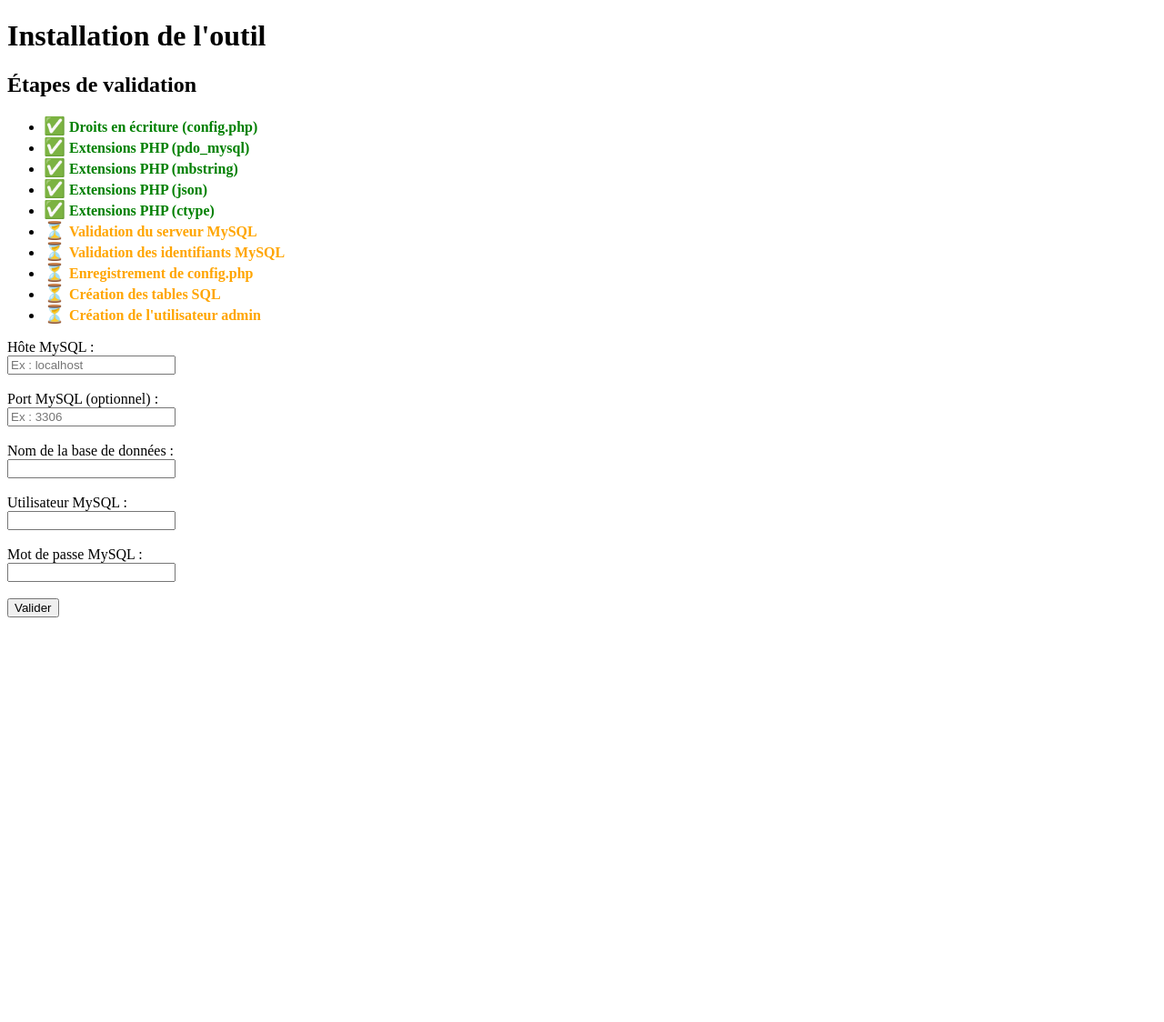
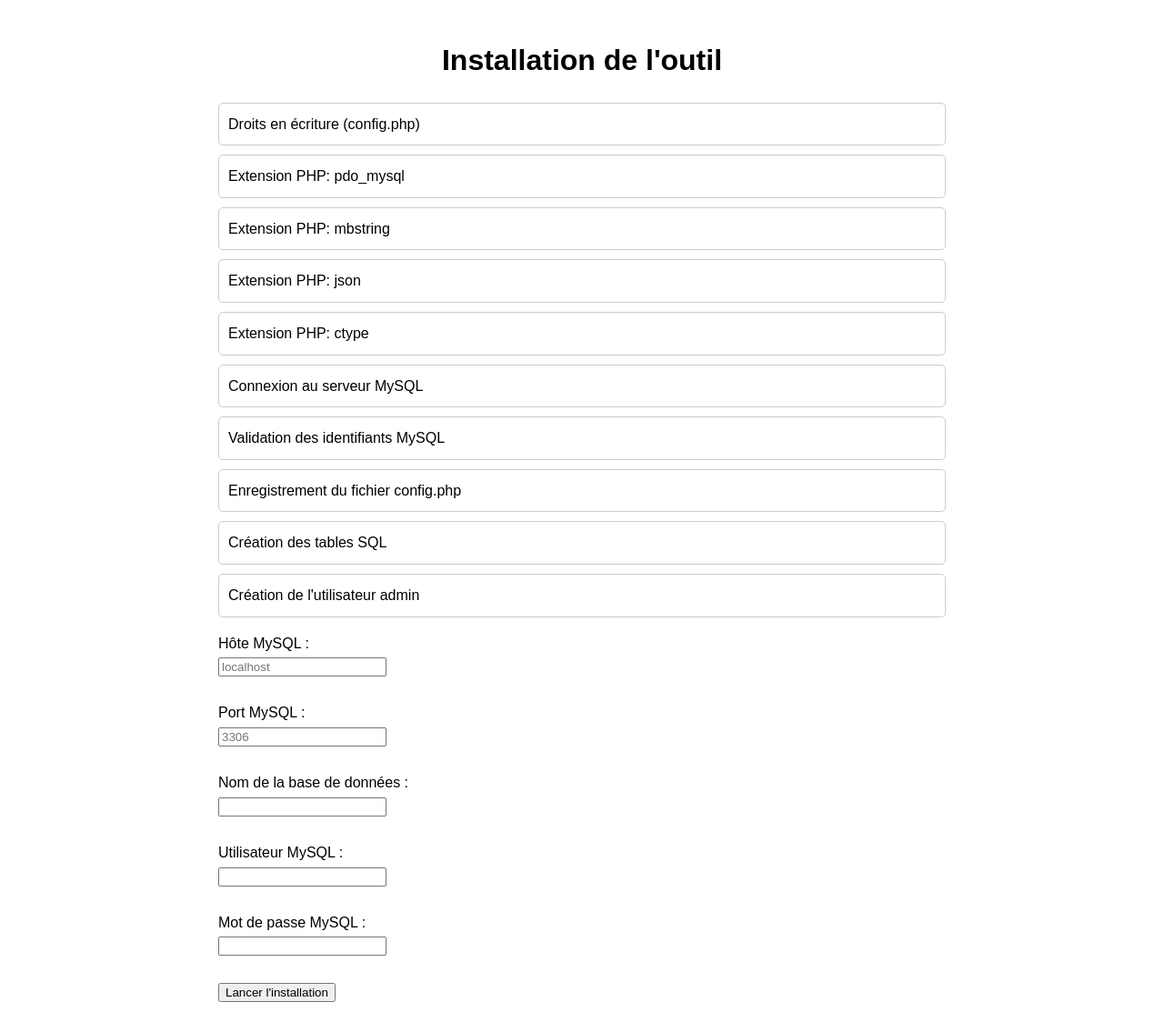
Before and after one commit to Astik21/devhisto, a PHP site: page /install.php in a window 1280 px wide. Shown: the whole page at 91% size. Before the commit the page ends 679 px from the top, so only its background shows below. Run offline with PHP 8.4, Linux system fonts and the light colour scheme.

Commit message:
passage en ajax

```diff
--- a/install.php
+++ b/install.php
@@ -1,171 +1,53 @@
+
 <?php
-// Initialisation des étapes de validation
-$validationSteps = [
-    'Droits en écriture (config.php)' => 'pending',
-    'Extensions PHP (pdo_mysql)' => 'pending',
-    'Extensions PHP (mbstring)' => 'pending',
-    'Extensions PHP (json)' => 'pending',
-    'Extensions PHP (ctype)' => 'pending',
-    'Validation du serveur MySQL' => 'pending',
-    'Validation des identifiants MySQL' => 'pending',
-    'Enregistrement de config.php' => 'pending',
-    'Création des tables SQL' => 'pending',
-    'Création de l\'utilisateur admin' => 'pending'
-];
+// Entry point for the installation process
+session_start();
 
-// Initialisation de $canProceed par défaut
-$canProceed = true;
-
-// Vérification des droits d'écriture sur config.php
-$configFile = __DIR__ . '/config.php';
-if (is_writable(__DIR__) && (!file_exists($configFile) || is_writable($configFile))) {
-    $validationSteps['Droits en écriture (config.php)'] = 'ok';
-} else {
-    $validationSteps['Droits en écriture (config.php)'] = 'ko';
+// Redirect AJAX requests to the backend handler
+if ($_SERVER['REQUEST_METHOD'] === 'POST') {
+    require_once __DIR__ . '/install/backend.php';
+    exit;
 }
-
-// Vérification des extensions PHP nécessaires
-$requiredExtensions = ['pdo_mysql', 'mbstring', 'json', 'ctype'];
-foreach ($requiredExtensions as $extension) {
-    $validationSteps["Extensions PHP ($extension)"] = extension_loaded($extension) ? 'ok' : 'ko';
-}
-
-// Vérifier si tout est OK pour afficher le formulaire
-$canProceed = !in_array('ko', $validationSteps);
-
-// Génération du fichier config.php
-function generateConfigFile($dbHost, $dbUser, $dbPassword, $dbName, $dbPort = null) {
-    $portLine = $dbPort ? "define('DB_PORT', '{$dbPort}');\n" : "";
-    return <<<PHP
-<?php
-// Fichier généré automatiquement par install.php
-define('DB_HOST', '{$dbHost}');
-define('DB_USER', '{$dbUser}');
-define('DB_PASSWORD', '{$dbPassword}');
-define('DB_NAME', '{$dbName}');
-{$portLine}// Autres configurations possibles
-define('APP_DEBUG', false); // Activez true pour le mode débogage
-PHP;
-}
-
-// Enregistrement sécurisé de config.php
-function saveConfigFile($filePath, $content) {
-    if (file_exists($filePath)) {
-        return 'exists'; // Ne pas écraser un fichier existant
-    }
-    return file_put_contents($filePath, $content) !== false ? 'written' : 'error';
-}
-
-// Fonction pour afficher les étapes de validation
-function displayValidationSteps($steps) {
-    foreach ($steps as $step => $status) {
-        echo "<li><span class='status-icon'>" .
-             ($status === 'ok' ? '✅' : ($status === 'ko' ? '❌' : '⏳')) .
-             "</span> <span class='status-$status'>" .
-             htmlspecialchars($step) .
-             "</span></li>";
-    }
-    ob_flush();
-    flush();
-}
-
 ?>
-
 <!DOCTYPE html>
 <html lang="fr">
 <head>
     <meta charset="UTF-8">
     <meta name="viewport" content="width=device-width, initial-scale=1.0">
     <title>Installation</title>
-    <style>
-        .status-ok { color: green; font-weight: bold; }
-        .status-ko { color: red; font-weight: bold; }
-        .status-pending { color: orange; font-weight: bold; }
-        .status-icon { font-size: 1.2em; }
-    </style>
+    <link rel="stylesheet" href="install/install.css">
+    <script src="install/install.js" defer></script>
 </head>
 <body>
     <h1>Installation de l'outil</h1>
-
-    <div>
-        <h2>Étapes de validation</h2>
-        <ul>
-            <?php displayValidationSteps($validationSteps); ?>
+    <div id="validation-container">
+        <ul id="validation-steps">
+            <li data-step="check-write">Droits en écriture (config.php)</li>
+            <li data-step="check-extension-pdo">Extension PHP: pdo_mysql</li>
+            <li data-step="check-extension-mbstring">Extension PHP: mbstring</li>
+            <li data-step="check-extension-json">Extension PHP: json</li>
+            <li data-step="check-extension-ctype">Extension PHP: ctype</li>
+            <li data-step="check-mysql-server">Connexion au serveur MySQL</li>
+            <li data-step="check-mysql-credentials">Validation des identifiants MySQL</li>
+            <li data-step="create-config">Enregistrement du fichier config.php</li>
+            <li data-step="create-tables">Création des tables SQL</li>
+            <li data-step="create-admin">Création de l'utilisateur admin</li>
         </ul>
     </div>
-
-    <?php if ($_SERVER['REQUEST_METHOD'] === 'POST'): ?>
-        <?php
-        $dbHost = $_POST['db_host'];
-        $dbName = $_POST['db_name'];
-        $dbUser = $_POST['db_user'];
-        $dbPass = $_POST['db_pass'];
-        $dbPort = !empty($_POST['db_port']) ? $_POST['db_port'] : null;
-
-        try {
-            // Étape 1 : Validation du serveur MySQL
-            $pdo = new PDO("mysql:host=$dbHost" . ($dbPort ? ";port=$dbPort" : ""), $dbUser, $dbPass);
-            $pdo->setAttribute(PDO::ATTR_ERRMODE, PDO::ERRMODE_EXCEPTION);
-            $validationSteps['Validation du serveur MySQL'] = 'ok';
-            displayValidationSteps($validationSteps);
-
-            // Étape 2 : Validation des identifiants MySQL
-            $pdo->exec("USE $dbName");
-            $validationSteps['Validation des identifiants MySQL'] = 'ok';
-            displayValidationSteps($validationSteps);
-
-            // Étape 3 : Enregistrement de config.php
-            $configContent = generateConfigFile($dbHost, $dbUser, $dbPass, $dbName, $dbPort);
-            $configSaveStatus = saveConfigFile($configFile, $configContent);
-
-            if ($configSaveStatus === 'written' || $configSaveStatus === 'exists') {
-                $validationSteps['Enregistrement de config.php'] = 'ok';
-            } else {
-                $validationSteps['Enregistrement de config.php'] = 'ko';
-                throw new Exception("Impossible d'écrire dans config.php.");
-            }
-            displayValidationSteps($validationSteps);
-
-            // Étape 4 : Création des tables SQL
-            $sql = file_get_contents(__DIR__ . '/install/bdd.sql');
-            $pdo->exec($sql);
-            $validationSteps['Création des tables SQL'] = 'ok';
-            displayValidationSteps($validationSteps);
-
-            // Étape 5 : Création de l'utilisateur admin
-            $passwordHash = password_hash('admin', PASSWORD_BCRYPT);
-            $stmt = $pdo->prepare("INSERT INTO users (username, password, role_id)
-                                   VALUES ('admin', :password,
-                                   (SELECT id FROM roles WHERE role_name = 'admin'))");
-            $stmt->bindParam(':password', $passwordHash);
-            $stmt->execute();
-            $validationSteps['Création de l\'utilisateur admin'] = 'ok';
-            displayValidationSteps($validationSteps);
-
-            echo "<p style='color: green;'>Installation réussie !</p>";
-        } catch (Exception $e) {
-            echo "<p style='color: red;'>Erreur : " . htmlspecialchars($e->getMessage()) . "</p>";
-        }
-        ?>
-    <?php else: ?>
-        <form method="POST" action="">
+    <div id="form-container">
+        <form id="installation-form">
             <label for="db_host">Hôte MySQL :</label><br>
-            <input type="text" id="db_host" name="db_host" placeholder="Ex : localhost" required><br><br>
-
-            <label for="db_port">Port MySQL (optionnel) :</label><br>
-            <input type="text" id="db_port" name="db_port" placeholder="Ex : 3306"><br><br>
-
+            <input type="text" id="db_host" name="db_host" placeholder="localhost" required><br><br>
+            <label for="db_port">Port MySQL :</label><br>
+            <input type="text" id="db_port" name="db_port" placeholder="3306"><br><br>
             <label for="db_name">Nom de la base de données :</label><br>
             <input type="text" id="db_name" name="db_name" required><br><br>
-
             <label for="db_user">Utilisateur MySQL :</label><br>
             <input type="text" id="db_user" name="db_user" required><br><br>
-
             <label for="db_pass">Mot de passe MySQL :</label><br>
             <input type="password" id="db_pass" name="db_pass"><br><br>
-
-            <button type="submit">Valider</button>
+            <button type="button" id="start-installation">Lancer l'installation</button>
         </form>
-    <?php endif; ?>
+    </div>
 </body>
 </html>
--- /dev/null
+++ b/install/install.css
@@ -0,0 +1,40 @@
+
+body {
+    font-family: Arial, sans-serif;
+    line-height: 1.6;
+    max-width: 800px;
+    margin: 0 auto;
+    padding: 20px;
+}
+
+h1 {
+    text-align: center;
+    margin-bottom: 20px;
+}
+
+#validation-container ul {
+    list-style: none;
+    padding: 0;
+}
+
+#validation-container li {
+    margin: 10px 0;
+    padding: 10px;
+    border: 1px solid #ccc;
+    border-radius: 5px;
+}
+
+.status-ok {
+    background-color: #d4edda;
+    color: #155724;
+}
+
+.status-ko {
+    background-color: #f8d7da;
+    color: #721c24;
+}
+
+.status-in-progress {
+    background-color: #fff3cd;
+    color: #856404;
+}
--- /dev/null
+++ b/install/install.js
@@ -0,0 +1,33 @@
+
+document.getElementById('start-installation').addEventListener('click', async () => {
+    const formData = Object.fromEntries(new FormData(document.getElementById('installation-form')).entries());
+    const steps = document.querySelectorAll('#validation-steps li');
+
+    for (const step of steps) {
+        const stepName = step.getAttribute('data-step');
+        step.className = 'status-in-progress';
+        step.innerHTML = `${step.innerHTML.split(':')[0]}: ⏳`;
+
+        try {
+            const response = await fetch('install/backend.php', {
+                method: 'POST',
+                body: JSON.stringify({ step: stepName, formData }),
+                headers: { 'Content-Type': 'application/json' }
+            });
+            const result = await response.json();
+
+            if (result.status === 'ok') {
+                step.className = 'status-ok';
+                step.innerHTML = `${step.innerHTML.split(':')[0]}: ✅`;
+            } else {
+                step.className = 'status-ko';
+                step.innerHTML = `${step.innerHTML.split(':')[0]}: ❌ (${result.message})`;
+                break;
+            }
+        } catch (error) {
+            step.className = 'status-ko';
+            step.innerHTML = `${step.innerHTML.split(':')[0]}: ❌ (Erreur de communication)`;
+            break;
+        }
+    }
+});
```
Also changed, not shown: install/backend.php (added, +80 -0 lines).
